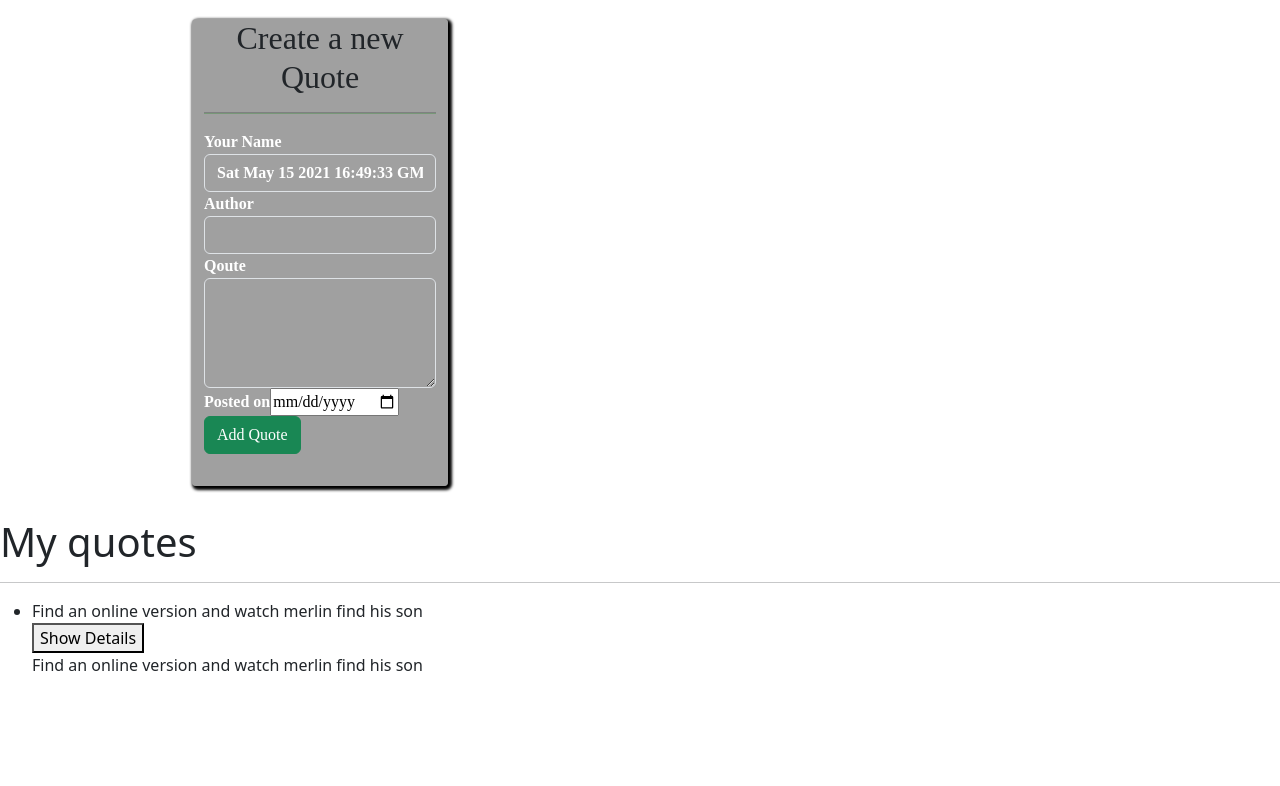
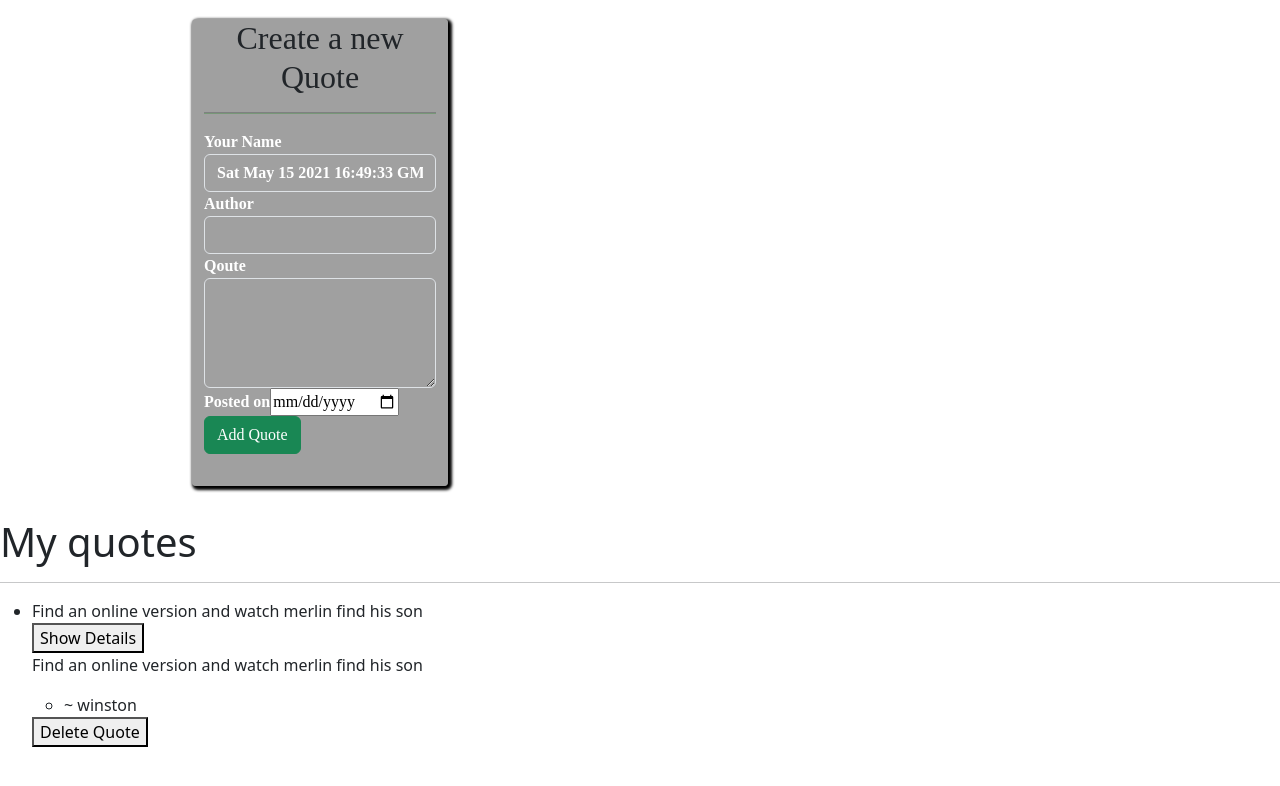
Before and after one commit to Faihope/Quotes-Angular, an Angular app: page / in a window 1280 px wide. Both pictures are taken after a click on the button "Show Details". Shown: the top 786 px of the page. Built offline with nearby package versions, Linux system fonts and the light colour scheme.

Commit message:
add delete quotes button

```diff
--- a/src/app/quote-details/quote-details.component.html
+++ b/src/app/quote-details/quote-details.component.html
@@ -1,3 +1,8 @@
 <p>
     {{quotes.quote}}
 </p>
+<ul>
+    <li> ~ {{quotes.author}}</li>
+</ul>
+
+<button (click)= ' deleteQuote(true)'>Delete Quote</button>
```
